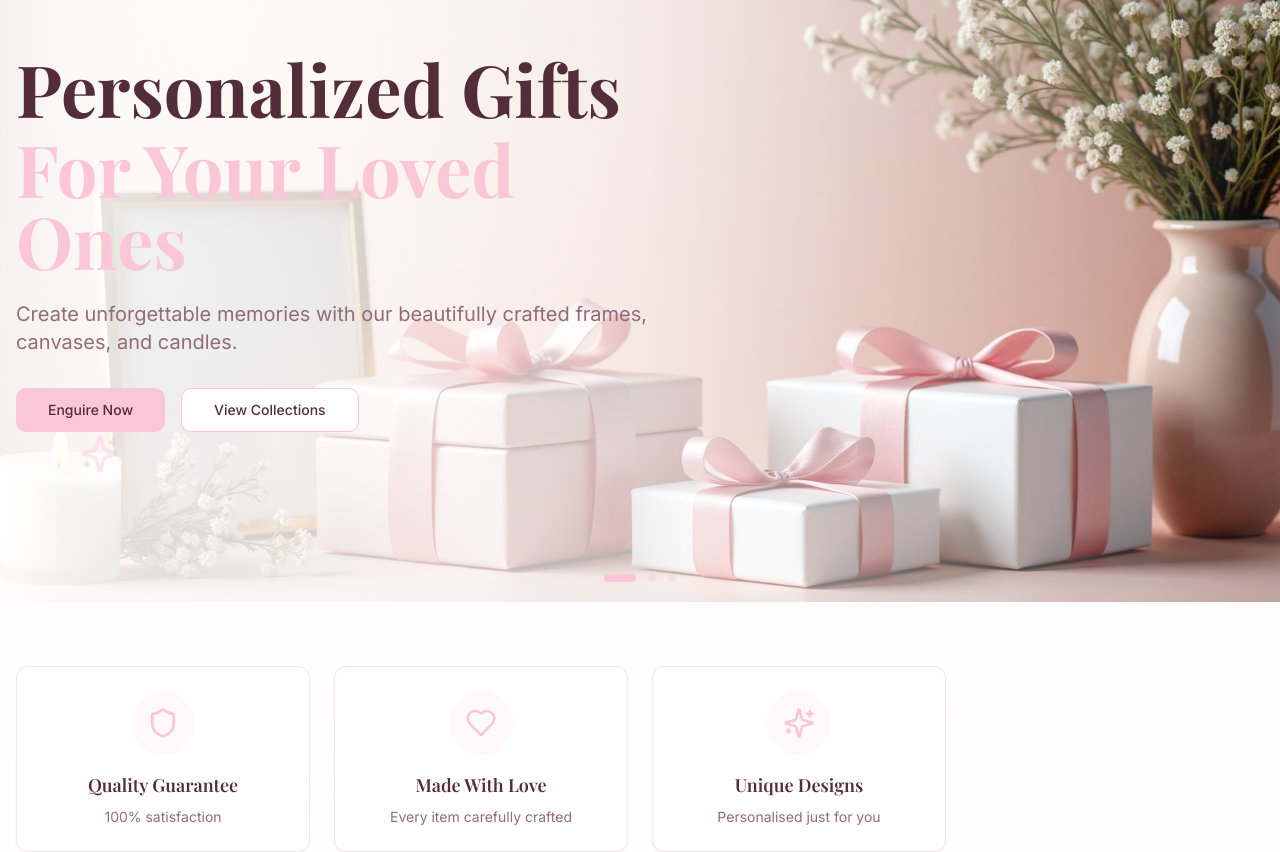
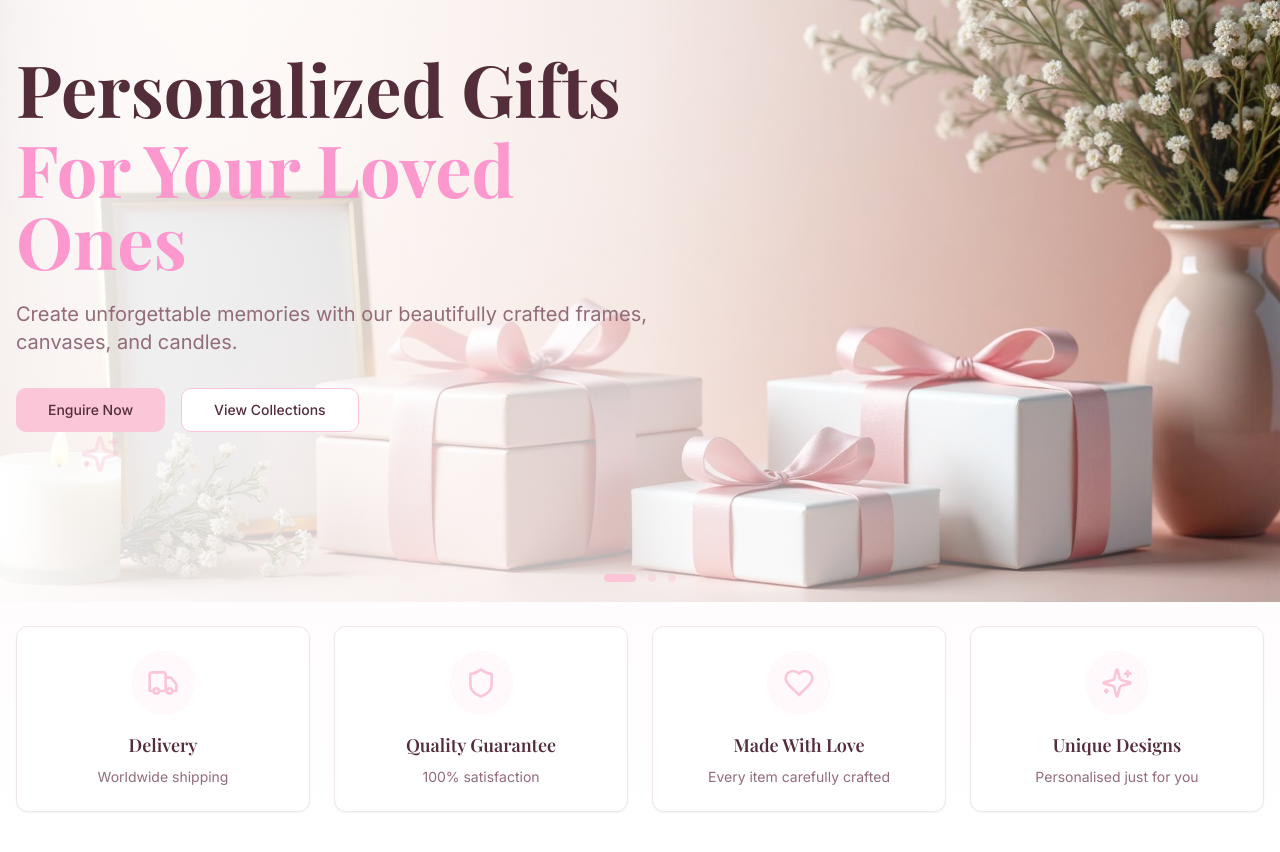
Before and after one commit to shahalmohammed/jasmine-sgiftcreation, a React (Vite) app: page / in a window 1280 px wide. Shown: the part 240-1092 px from the top of the page. Built offline with nearby package versions, Linux system fonts and the light colour scheme; the HTML template or start-up script is replaced by a standard one.

Commit message:
fix: update Features component layout and enhance Hero component subtitle styling

```diff
--- a/src/components/Features.tsx
+++ b/src/components/Features.tsx
@@ -2,6 +2,11 @@ import { Truck, Shield, Heart, Sparkles } from "lucide-react";
 import { Card } from "@/components/ui/card";
 
 const features = [
+  {
+    icon: Truck,
+    title: "Delivery",
+    description: "Worldwide shipping"
+  },
   {
     icon: Shield,
     title: "Quality Guarantee",
@@ -21,7 +26,7 @@ const features = [
 
 const Features = () => {
   return (
-    <section className="py-16 bg-gradient-to-b from-primary/5 to-background">
+    <section className="py-6 bg-gradient-to-b from-primary/5 to-background">
       <div className="container mx-auto px-4">
         <div className="grid grid-cols-1 md:grid-cols-2 lg:grid-cols-4 gap-6">
           {features.map((feature, index) => {
--- a/src/components/Hero.tsx
+++ b/src/components/Hero.tsx
@@ -130,10 +130,11 @@ const Hero = () => {
             {slide.title}
             <span
               className="block text-primary mt-2"
-              // Staggered animation: delay applied directly for Subtitle
+
               style={{
                 animationDelay: isAnimating ? '0.2s' : '0s',
-                display: isAnimating ? 'block' : 'none' // Hide during exit
+                display: isAnimating ? 'block' : 'none',
+                color: '#fc98cdff',
               }}
             >
               {slide.subtitle}
@@ -190,8 +191,8 @@ const Hero = () => {
               }, 800);
             }}
             className={`h-2 rounded-full transition-all ${index === currentSlide
-                ? "bg-primary w-8"
-                : "bg-primary/40 w-2 hover:bg-primary/70"
+              ? "bg-primary w-8"
+              : "bg-primary/40 w-2 hover:bg-primary/70"
               }`}
             aria-label={`Go to slide ${index + 1}`}
           />
```
